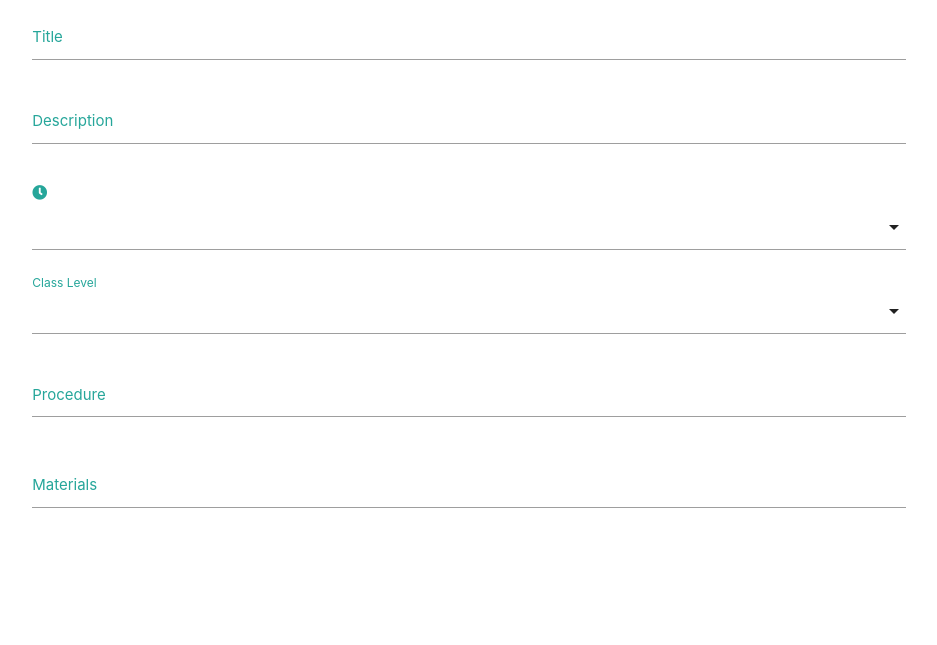
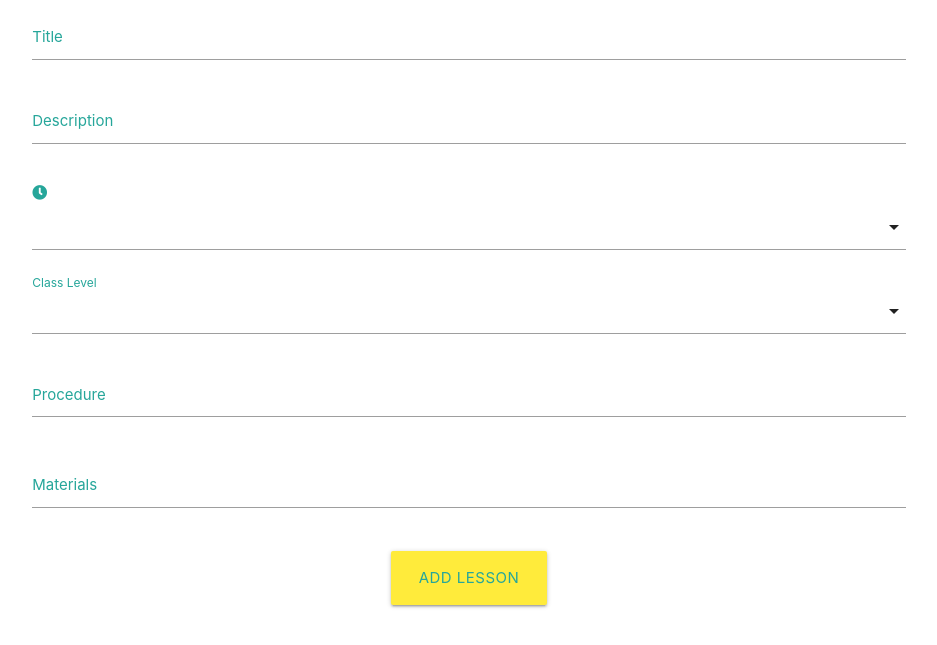
Before and after one commit to sophie-apples/lessonplanshare, a Flask app: page /add_lesson in a window 1280 px wide. Shown: the part 319-964 px from the top of the page, without its empty margins (171-1108 px from the left). Before the commit the page ends 827 px from the top, so only its background shows below. Run offline with Flask 2, Linux system fonts and the light colour scheme; data that the repository does not hold is empty; some libraries are stand-ins or nearby versions.

Commit message:
button added to new lesson form

```diff
--- a/templates/add_lesson.html
+++ b/templates/add_lesson.html
@@ -5,8 +5,9 @@
 
 <!-- add lesson form -->
 <div class="row">
-    <form class="col s12">
+    <form class="col s12" method="POST" action="{{ url_for('add_lesson') }}">
         <div class="row">
+
             <!-- text input title -->
             <div class="input-field col s12">
                 <i ></i>
@@ -48,11 +49,20 @@
                     minlength="5" maxlength="500" required></textarea>
                 <label for="procedure" class="teal-text text-lighten-1">Procedure</label>
             </div>
+
             <!-- materials -->
             <div class="input-field col s12">
                 <input id="materials" name="materials">
                 <label for="materials" class="teal-text text-lighten-1">Materials</label>
             </div>
+
+        </div>
+        <div class="row">
+            <div class="col s12 center-align">
+                <button type="submit" class="btn-large yellow teal-text text-lighten-1">
+                Add Lesson
+                </button>
+            </div>
         </div>
     </form>
 </div>
```
